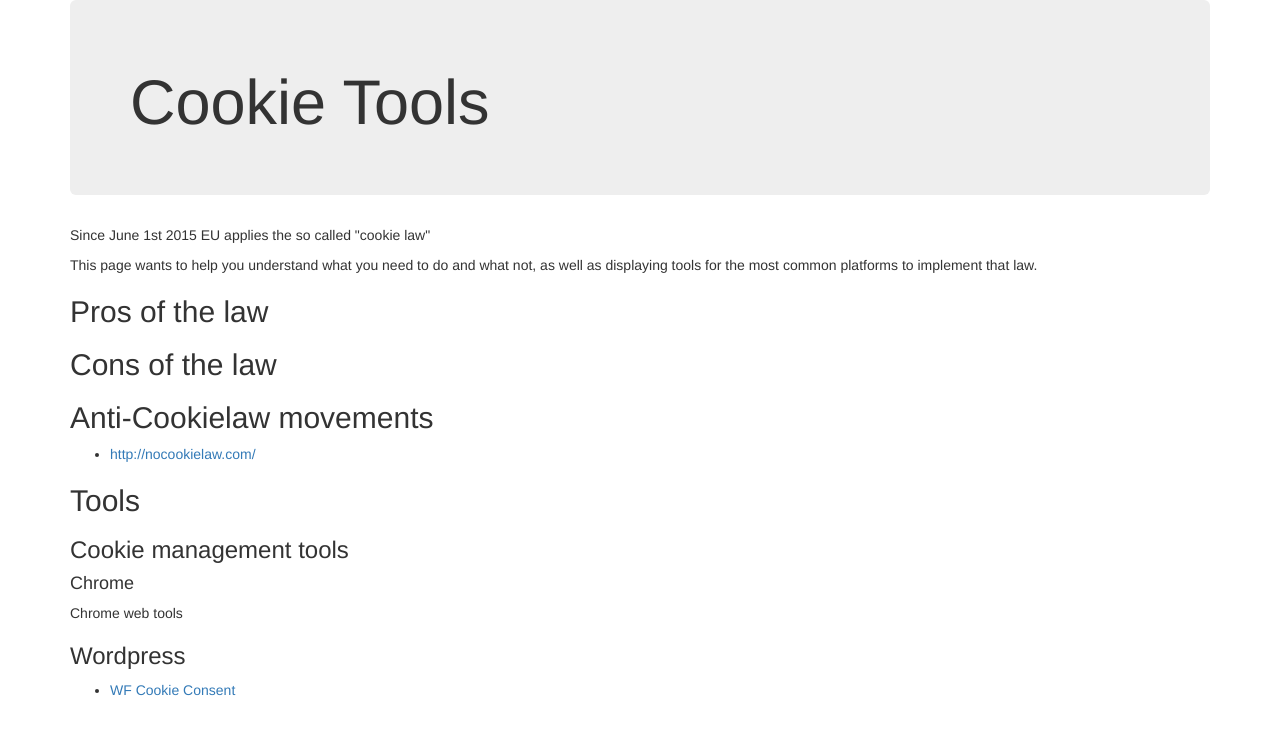
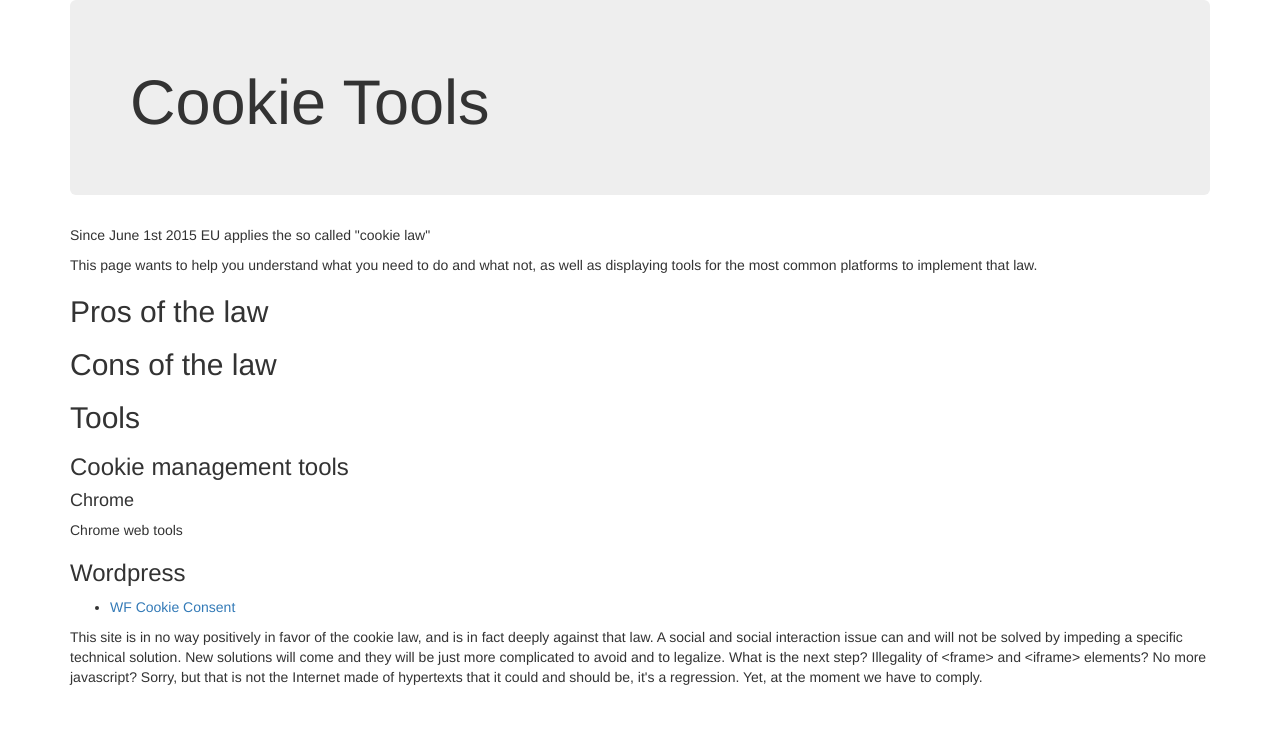
Before and after one commit to sirmmo/cookie-tools, a plain HTML site: page index.html in a window 1280 px wide. Drawn offline with nearby package versions, Linux system fonts and the light colour scheme.

Commit message:
Update index.html

```diff
--- a/index.html
+++ b/index.html
@@ -15,12 +15,6 @@
       <p></p>
       <h2>Cons of the law</h2>
       <p></p>
-      <h2>Anti-Cookielaw movements</h2>
-      <p>
-        <ul>
-          <li><a href="http://nocookielaw.com/">http://nocookielaw.com/</a></li>
-        </ul>
-      </p>
       <h2>Tools</h2>
       <h3>Cookie management tools</h3>
       <h4>Chrome</h4>
@@ -31,6 +25,7 @@
           <li><a href="https://wordpress.org/plugins/wf-cookie-consent/">WF Cookie Consent</a></li>
         </ul>
       </p>
+      <p>This site is in no way positively in favor of the cookie law, and is in fact deeply against that law. A social and social interaction issue can and will not be solved by impeding a specific technical solution. New solutions will come and they will be just more complicated to avoid and to legalize. What is the next step? Illegality of &lt;frame> and &lt;iframe> elements? No more javascript? Sorry, but that is not the Internet made of hypertexts that it could and should be, it's a regression. Yet, at the moment we have to comply.</p>
     </section>
     <footer></footer>
   </body>
```
